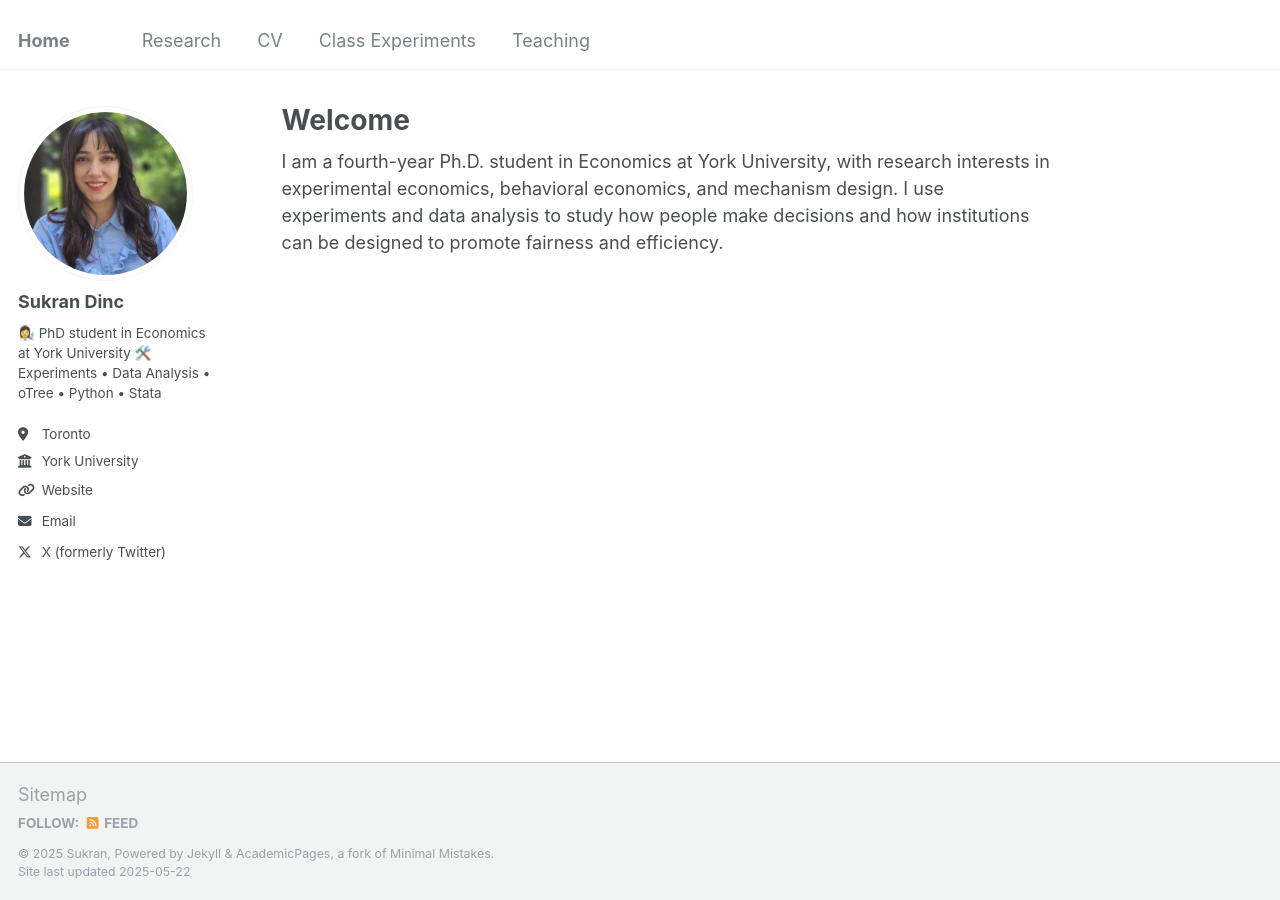
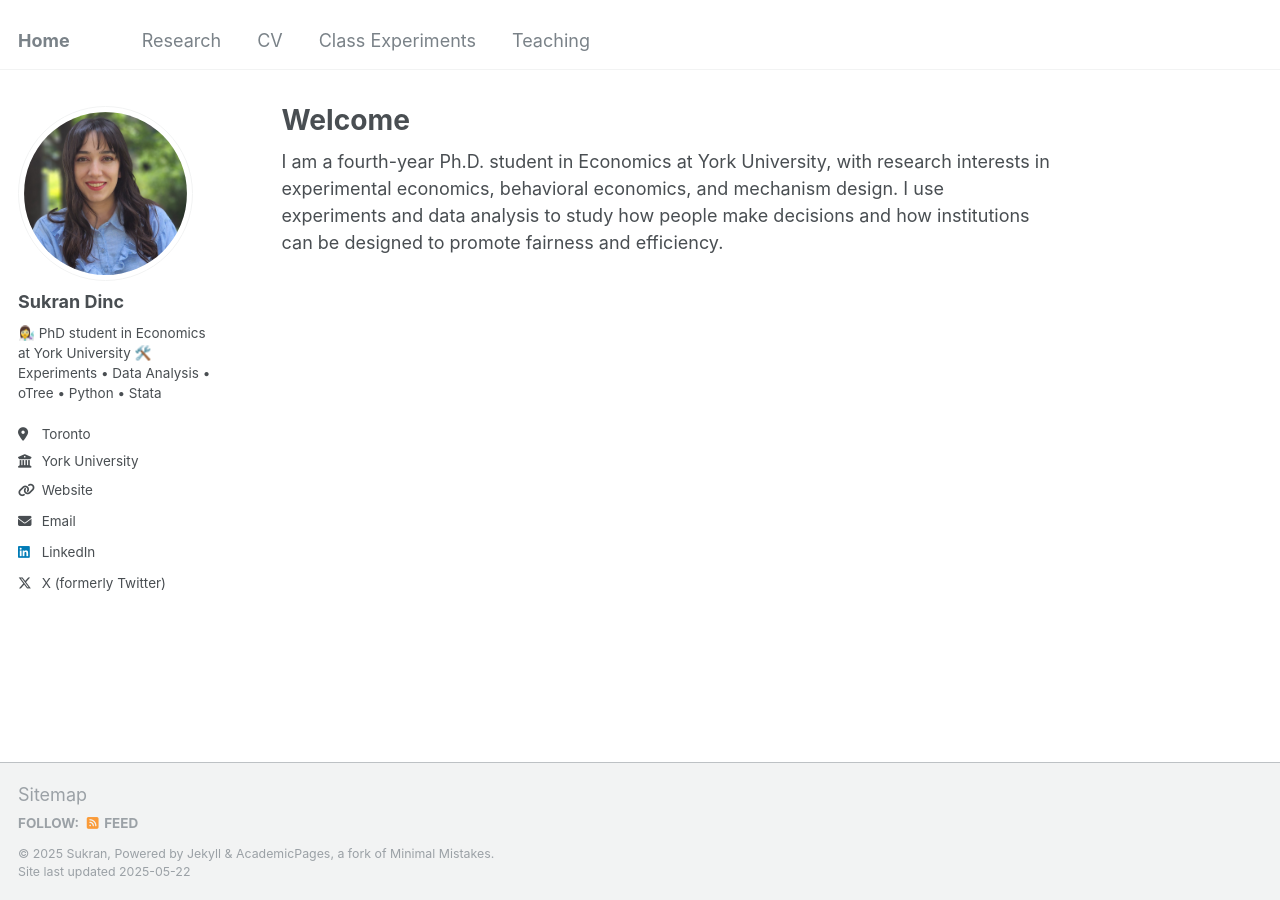
Before and after one commit to sukrandinc/sukrandinc.github.io, a Jekyll site: the page built from _pages/about.md, in a window 1280 px wide. Built offline with Jekyll 4.4.1, drawn with Linux system fonts in a browser that asks for light colours.

Commit message:
Update _config.yml

```diff
--- a/_config.yml
+++ b/_config.yml
@@ -58,7 +58,7 @@ author:
   keybase          : # Username
   instagram        : # Username
   lastfm           : # Username
-  linkedin         : # sukrandinc
+  linkedin         : sukrandinc
   mastodon         : # URL
   medium           : # URL
   pinterest        : # Username
```
